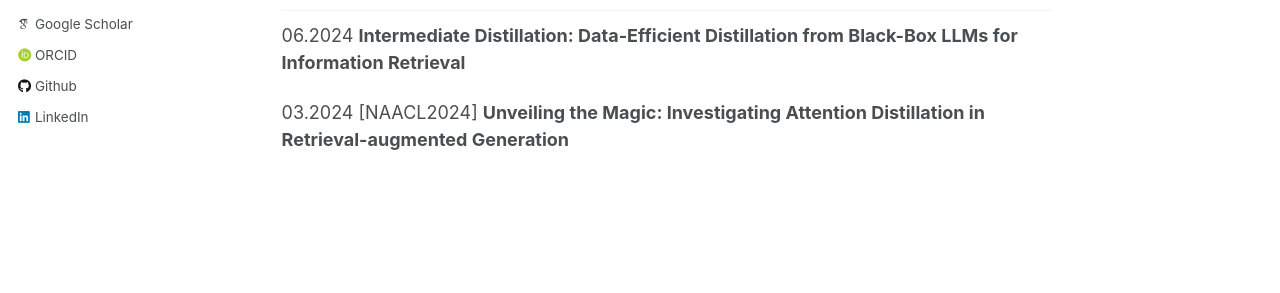
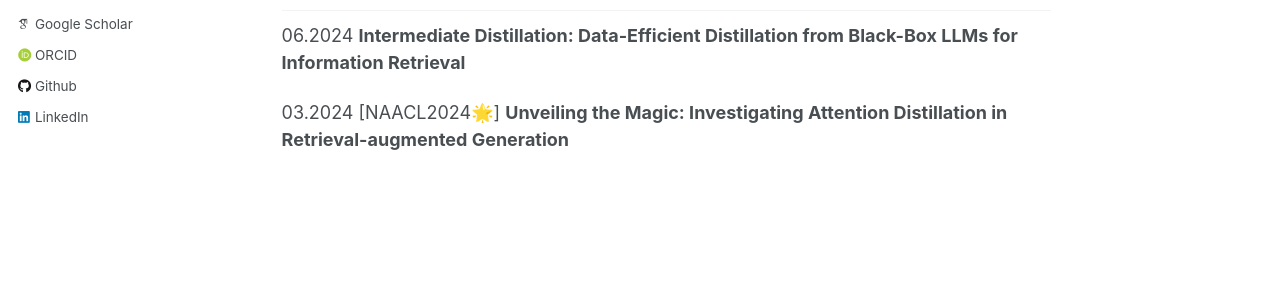
Before and after one commit to lizizhong/lizizhong.github.io, a Jekyll site: the page built from _pages/about.md, in a window 1280 px wide and 982 px high. Shown: the part 407-700 px from the top of the window. Built offline with Jekyll 4.4.1, drawn with Linux system fonts in a browser that asks for light colours; some web fonts are replaced.

```diff
--- a/_pages/about.md
+++ b/_pages/about.md
@@ -16,4 +16,4 @@ Publications
 ------
 06.2024 **Intermediate Distillation: Data-Efficient Distillation from Black-Box LLMs for Information Retrieval**
 
-03.2024 [NAACL2024] **Unveiling the Magic: Investigating Attention Distillation in Retrieval-augmented Generation**
+03.2024 [NAACL2024🌟] **Unveiling the Magic: Investigating Attention Distillation in Retrieval-augmented Generation**
```
